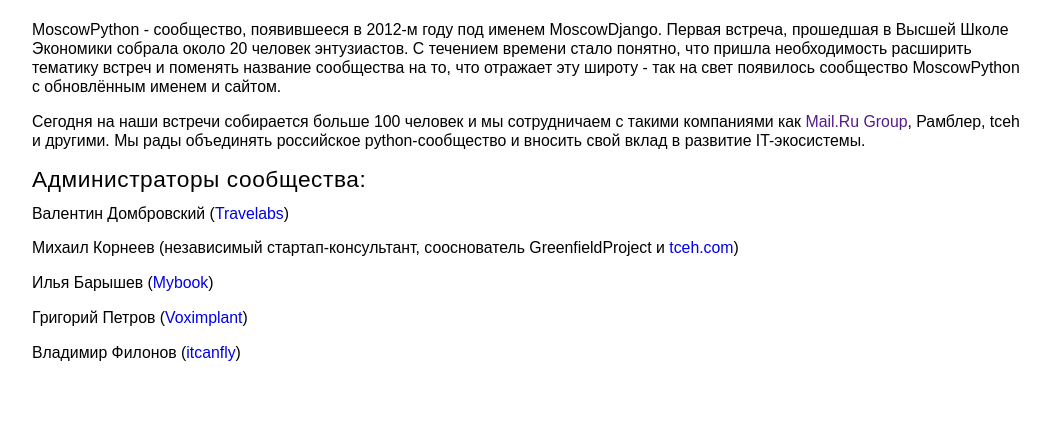
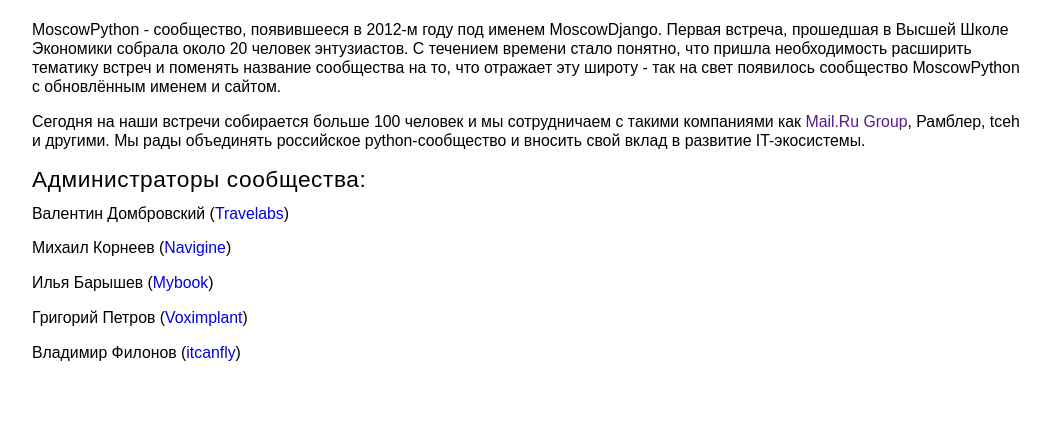
Before and after one commit to moscowpython/moscowpython, a Django app: template apps/meetup/templates/index.html in a window 1280 px wide. Shown: the part 238-660 px from the top of the page, without its empty margins (108-1158 px from the left). Run offline with Django 3.2, Linux system fonts and the light colour scheme; the template is opened without the code that fills it, so the values that code supplies are empty.

Commit message:
Fix description for Mikael Korneev

```diff
--- a/apps/meetup/templates/index.html
+++ b/apps/meetup/templates/index.html
@@ -37,7 +37,7 @@
 
                 <h2>Администраторы сообщества:</h2>
                 <p>Валентин Домбровский (<a href="http://travelabs.org/" target="_blank">Travelabs</a>)</p>
-                <p>Михаил Корнеев (независимый стартап-консультант, сооснователь GreenfieldProject и <a href="http://tceh.com/" target="_blank">tceh.com</a>)</p>
+                <p>Михаил Корнеев (<a href="http://navigine.com/" target="_blank">Navigine</a>)</p>
                 <p>Илья Барышев (<a href="http://mybook.ru/" target="_blank">Mybook</a>)</p>
                 <p>Григорий Петров (<a href="https://voximplant.com/" target="_blank">Voximplant</a>)</p>
                 <p>Владимир Филонов (<a href="https://itcanfly.org/" target="_blank">itcanfly</a>)</p>
```
